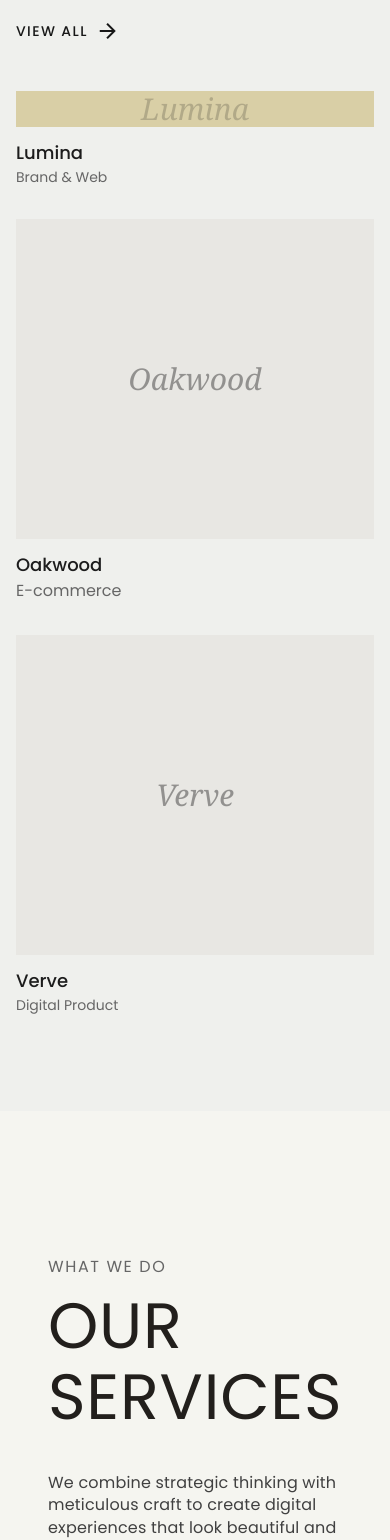
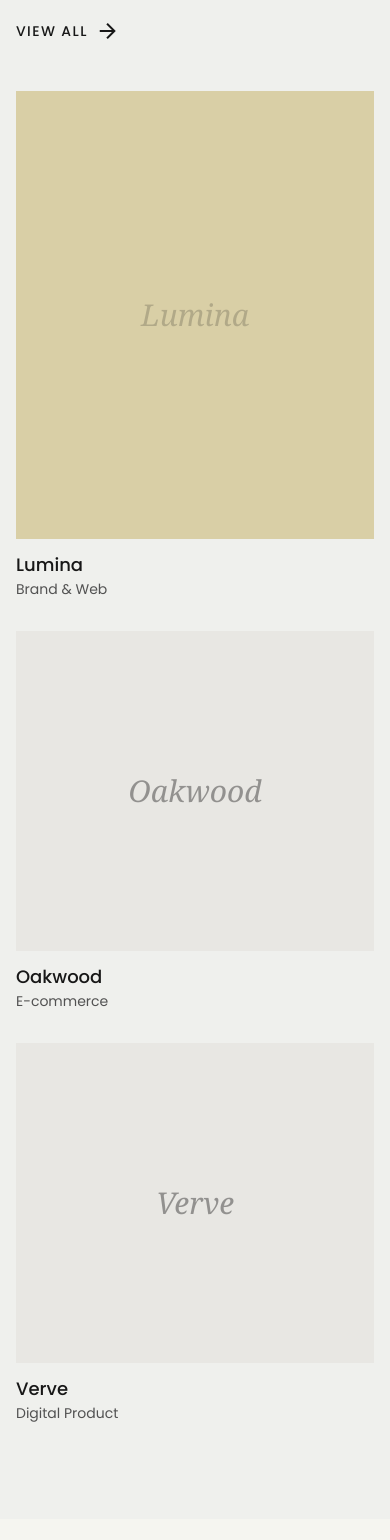
Before and after one commit to YogurtFusion/portfolio, a Next.js app: page / in a window 390 px wide. Shown: the part 1152-2692 px from the top of the page. Built offline with nearby package versions, Linux system fonts and the light colour scheme.

Commit message:
optimizing project section done

```diff
--- a/app/page.js
+++ b/app/page.js
@@ -7,7 +7,7 @@ import CTA from "@/components/CTA";
 
 export default function Home() {
   return (
-    <div>
+    <div className="mx-auto">
       <Hero/>
       <Projects/>
       <Services/>
--- a/components/ui/PtLargeCard.jsx
+++ b/components/ui/PtLargeCard.jsx
@@ -2,13 +2,13 @@ import React from 'react'
 
 const ProjectLargeCard = () => {
   return (
-    <div className='flex flex-col h-full ' >
-     <div className=" bg-[#D9CFA6] w-full flex flex-1  items-center justify-center max-h-160 h-full relative group ">
+    <div className='flex flex-col  ' >
+     <div className=" bg-[#D9CFA6] w-full aspect-[4/5] flex flex-1  items-center justify-center md:max-h-[40rem] md:h-full relative group ">
       <span className='font-serif italic text-3xl text-[#B1A988] ' > Lumina </span>
      </div>
      <div className="mt-3">
-      <h3 className="text-lg font-medium text-[#1C1C1C] ">Lumina</h3>
-      <p className="text-sm text-[#666] ">Brand & Web</p>
+      <h3 className="text-lg font-medium text-neutral-900 ">Lumina</h3>
+      <p className="text-sm text-neutral-600 ">Brand & Web</p>
      </div>
     </div>
   )
--- a/components/ui/ptSmallCardB.jsx
+++ b/components/ui/ptSmallCardB.jsx
@@ -3,12 +3,12 @@ import React from 'react'
 const ProjectSmallCardBottom = () => {
   return (
     <div className='flex flex-col flex-1'>
-        <div className="bg-[#E8E7E3] flex-1 w-full flex items-center justify-center min-h-80 ">
+        <div className="bg-[#E8E7E3] flex-1 w-full flex items-center justify-center min-h-[20rem] ">
             <span className="text-3xl font-serif italic text-[#92918F] "> Verve </span>
         </div>
         <div className="mt-3">
-            <h3 className="text-lg font-medium text-[#1C1C1C] ">Verve</h3>
-            <p className="text-sm text-[#666] ">Digital Product</p>
+            <h3 className="text-lg font-medium text-neutral-900 ">Verve</h3>
+            <p className="text-sm text-neutral-600 ">Digital Product</p>
         </div>
     </div>
   )
--- a/components/ui/ptSmallCardT.jsx
+++ b/components/ui/ptSmallCardT.jsx
@@ -3,14 +3,14 @@ import React from "react";
 const ProjectSmallCardTop = () => {
   return (
     <div className="flex flex-col flex-1">
-      <div className="bg-[#E8E7E3] flex-1 w-full flex items-center justify-center min-h-80   ">
+      <div className="bg-[#E8E7E3] flex-1 w-full flex items-center justify-center min-h-[20rem]   ">
         <span className="font-serif italic text-3xl text-[#92918F] ">
           Oakwood
         </span>
       </div>
       <div className="mt-3">
-        <h3 className="text-lg font-medium text-[#1C1C1C] ">Oakwood</h3>
-        <p className="tex-sm text-[#666] "> E-commerce</p>
+        <h3 className="text-lg font-medium text-neutral-900 ">Oakwood</h3>
+        <p className="text-sm text-neutral-600 "> E-commerce</p>
       </div>
     </div>
   );
```
